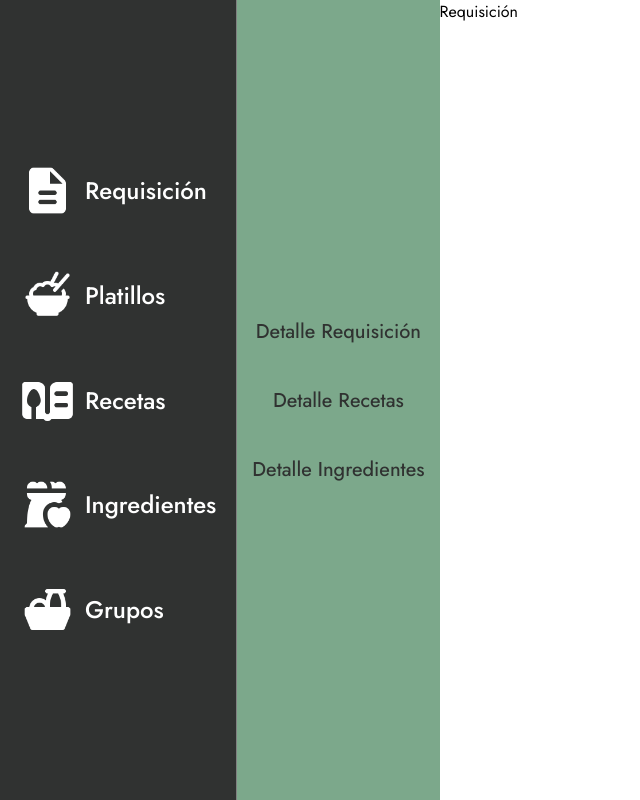
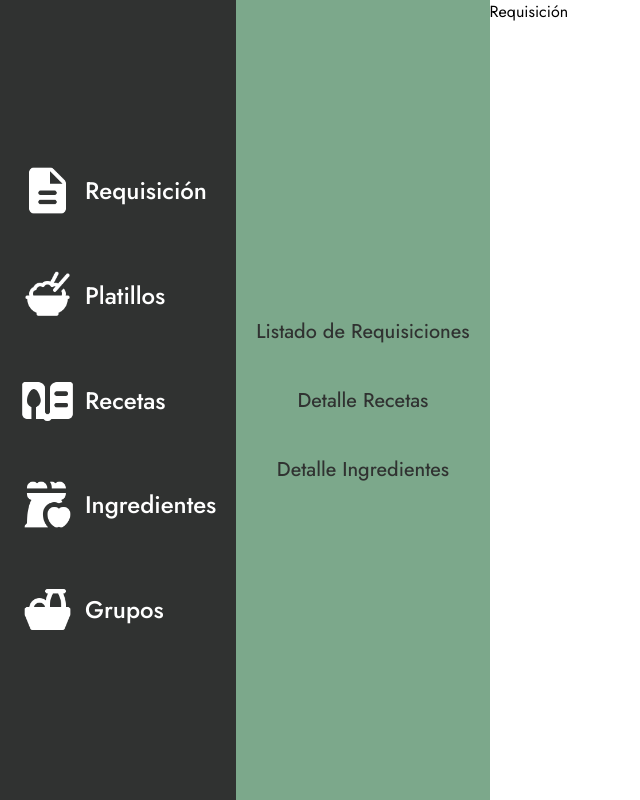
Before and after one commit to AntonioNoguera/IRE_FRONT_V2, a React (Create React App) app in the folder ire_front_r2/: page /platillos/requisicion in a window 1280 px wide. Shown: the whole page, without its empty margins (0-640 px from the left). Built offline with nearby package versions, Linux system fonts and the light colour scheme.

Commit message:
Fixed Padding working

```diff
--- a/ire_front_r2/src/App.js
+++ b/ire_front_r2/src/App.js
@@ -23,7 +23,7 @@ const mainRoutes = [
 		children: [
 		  {
 			path: "requisicion",
-			name: "Detalle Platillo",
+			name: "Listado de Requisiciones",
 			page: Requisition
 		  },
 		  {
--- a/ire_front_r2/src/components/Sidebar/sidebar.module.css
+++ b/ire_front_r2/src/components/Sidebar/sidebar.module.css
@@ -5,7 +5,6 @@
 }
 
 .sidebar {
-    border-right: 1px solid gray;
     height: 100vh;
     background-color: var(--color-primario);
 }
--- a/ire_front_r2/src/mainStyles.css
+++ b/ire_front_r2/src/mainStyles.css
@@ -19,3 +19,7 @@ body{
 .flex {
     display: flex;
 }
+
+.contentContainer{
+    width: 100%;
+}
--- a/ire_front_r2/src/pages/Dishes.js
+++ b/ire_front_r2/src/pages/Dishes.js
@@ -6,12 +6,15 @@ const Dishes = () => {
         <div className={styles.mainContainer}>
 
             <nav className={styles.leftMenu}>
-                <Link className={styles.linkFormat} to="requisicion">Detalle Requisición</Link>
+                <Link className={styles.linkFormat} to="requisicion">Listado de Requisiciones</Link>
                 <Link className={styles.linkFormat} to="recetas">Detalle Recetas</Link>
                 <Link className={styles.linkFormat} to="ingredientes">Detalle Ingredientes</Link>
             </nav>
             {/* Outlet renderizará el componente correspondiente a la sub-ruta activa */}
-            <Outlet className={styles.outlet} />
+            <div className={styles.outlet} >
+                <Outlet/>
+            </div>
+
         </div>
 
     )
--- a/ire_front_r2/src/pages/dishes.module.css
+++ b/ire_front_r2/src/pages/dishes.module.css
@@ -1,21 +1,26 @@
 .mainContainer{
     display: flex;
+    height: 100vh; /* Hace que el contenedor principal ocupe toda la altura de la ventana */
+    width: 100%;
+}
+
+.contentDisplay{
+    width: 100%;
 }
 
 .leftMenu{
     background-color: var(--color-greend-secondary);
     display: flex;
+    flex-shrink: 0;
     align-items: center;
     justify-content: center;
     flex-direction: column;
-
 }
 
-
 .linkFormat{
+    width: 100%;
     text-decoration: none;
-    width: 100%;
-    padding: 20px 15px;
+    padding: 20px 20px;
     font-weight: 450;
 
     font-size: 20px;
@@ -24,6 +29,13 @@
     align-items: center;
     text-align: center;
 
+    box-sizing: border-box;
+
+    display: -webkit-box;
+    -webkit-box-orient: vertical;
+    -webkit-line-clamp: 2;
+    overflow: hidden;
+
     transition: background-color .2s , color .2s;
 }
 
@@ -31,3 +43,10 @@
     color: white;
     background-color: #1D7093;
 }
+
+
+.outlet{
+    background-color: white;
+    flex-grow: 1;
+    overflow: auto;
+}
```
Also changed, not shown: 1 other file (tests, documents, lock files or other folders).
